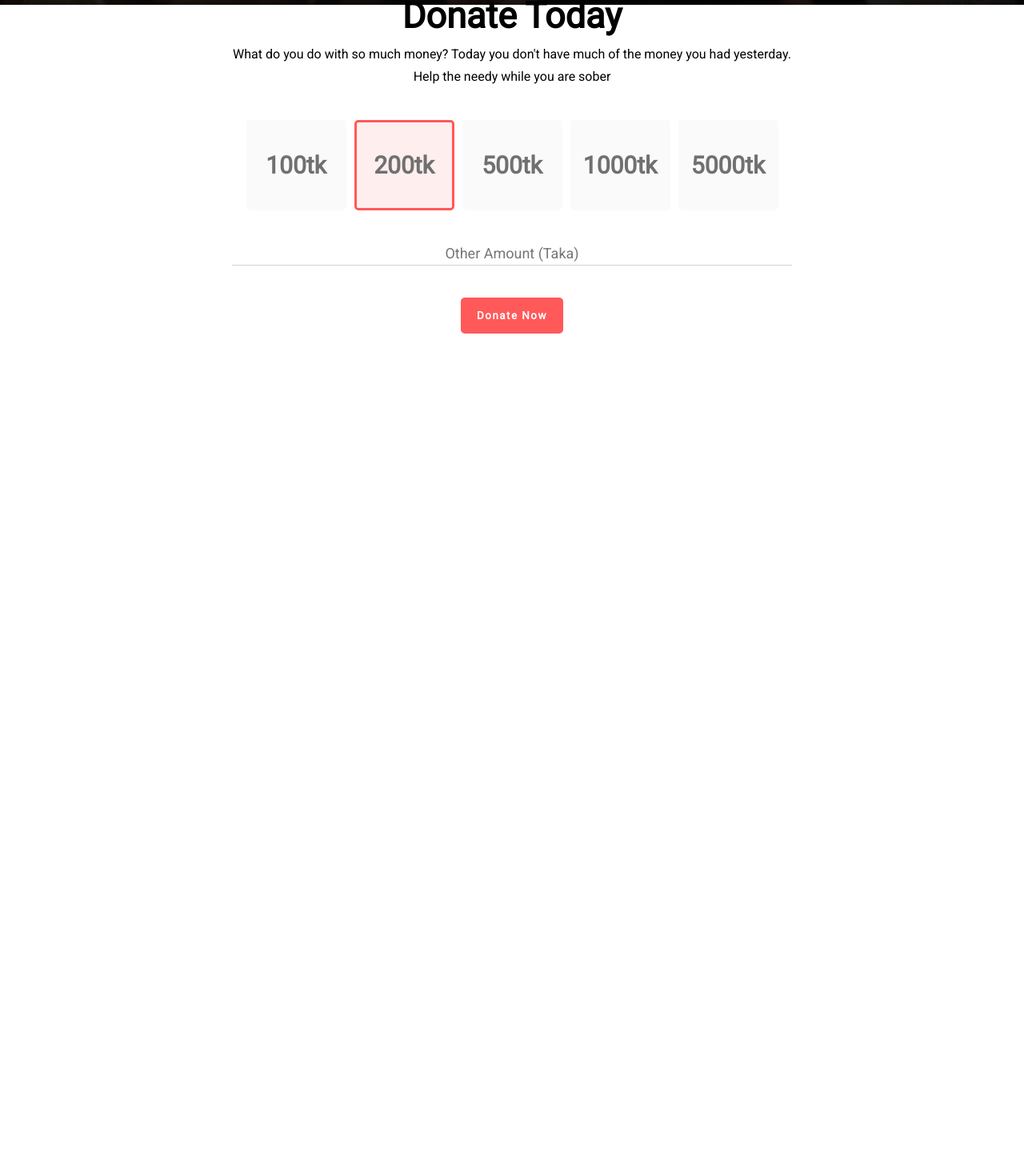
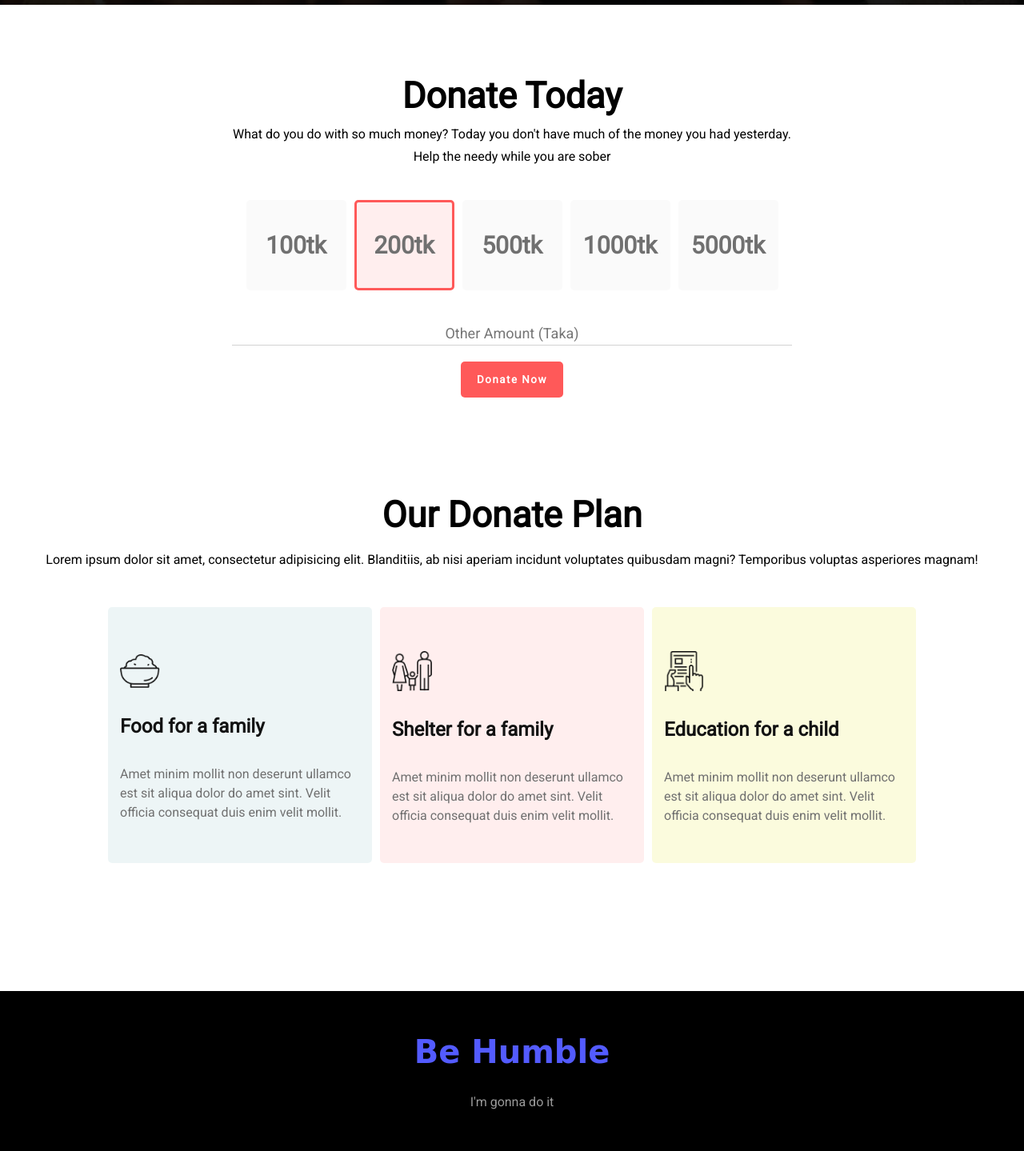
Before and after one commit to abdullahbinrowshan/s-t-first--assignment, a plain HTML site: page index.html in a window 1280 px wide. Shown: the part 624-2063 px from the top of the page at 80% size. Before the commit the page ends 1041 px from the top, so only its background shows below. Drawn offline with Linux system fonts and the light colour scheme.

Commit message:
I have done required parts of this assignment

```diff
--- a/css/style.css
+++ b/css/style.css
@@ -46,7 +46,7 @@
 }
 
 .donate-today {
-    margin: 100px none;
+    margin: 100px 0;
     display: flex;
     flex-direction: column;
     align-items: center;
@@ -58,7 +58,8 @@
     margin-bottom: 40px;
 }
 
-.amnt-head-sctn>h1 {
+.amnt-head-sctn>h1,
+.donate-plan-head>h1 {
     color: black;
     font-weight: 700;
     font-size: 45px;
@@ -66,13 +67,14 @@
     margin-bottom: 20px;
 }
 
-.amount-select-section {
+.amount-selection,
+.donate-plan-main {
     display: flex;
     gap: 10px;
     margin-bottom: 40px;
 }
 
-.amount-select-section button {
+.amount-selection button {
     font-weight: 700;
     font-size: 30px;
     line-height: 36px;
@@ -99,5 +101,80 @@
     text-align: center;
     color: #B3B3B3;
     min-width: 700px;
-    margin-bottom: 40px;
+    margin-bottom: 20px;
 }
+
+.donate-plan {
+    display: flex;
+    flex-direction: column;
+    align-items: center;
+    gap: 50px;
+    margin: 120px 0;
+}
+
+.plan-box:first-child {
+    background: rgba(79, 157, 166, 0.1);
+}
+
+.plan-box:nth-child(2) {
+    background-color: #FFEEEE;
+}
+
+.plan-box:last-child {
+    background: rgba(232, 232, 88, 0.2);
+}
+
+.plan-box {
+    display: flex;
+    align-items: center;
+    width: 330px;
+    height: 320px;
+    border-radius: 5px;
+    word-wrap: break-word;
+}
+
+.plan-box div {
+    display: flex;
+    flex-direction: column;
+    gap: 30px;
+    padding: 20px 15px 12px;
+}
+
+.plan-box>div h2 {
+    font-weight: 600;
+    font-size: 24px;
+    line-height: 36px;
+    color: #121212;
+}
+
+.plan-box>div p {
+    font-weight: 400;
+    font-size: 16px;
+    line-height: 24px;
+    color: #707070;
+}
+
+.the-footer {
+    display: flex;
+    justify-content: center;
+    align-items: center;
+    width: 100%;
+    height: 200px;
+    background-color: black;
+    font-family: monospace;
+    font-weight: 200;
+    color: rgb(154, 154, 154);
+}
+
+.the-footer div {
+    display: flex;
+    flex-direction: column;
+    align-items: center;
+    gap: 30px;
+}
+
+.the-footer>div h1 {
+    font-size: 40px;
+    font-family: cursive;
+    color: rgb(83, 91, 255);
+}
--- a/index.html
+++ b/index.html
@@ -36,7 +36,7 @@
                     Help the needy while you are sober
                 </p>
             </div>
-            <div class="amount-select-section">
+            <div class="amount-selection">
                 <button>100tk</button>
                 <button id="hot-popular">200tk</button>
                 <button>500tk</button>
@@ -50,7 +50,51 @@
                 <a style="text-decoration: none;" href="#" rel="noopener noreferrer">Donate Now</a>
             </button>
         </section>
+        <section class="donate-plan">
+            <div class="donate-plan-head">
+                <h1>Our Donate Plan</h1>
+                <p>Lorem ipsum dolor sit amet, consectetur adipisicing elit. Blanditiis, ab nisi aperiam incidunt
+                    voluptates quibusdam magni? Temporibus voluptas asperiores magnam!</p>
+            </div>
+            <div class="donate-plan-main">
+                <div class="plan-box">
+                    <div>
+                        <img width="50" src="./icons/food.png" alt="">
+                        <h2>Food for a family</h2>
+                        <p>Amet minim mollit non deserunt ullamco est sit aliqua dolor do amet sint. Velit officia
+                            consequat
+                            duis enim velit mollit.</p>
+                    </div>
+                </div>
+                <div class="plan-box">
+                    <div>
+                        <img width="50" src="./icons/shelter.png" alt="">
+                        <h2>Shelter for a family</h2>
+                        <p>Amet minim mollit non deserunt ullamco est sit aliqua dolor do amet sint. Velit officia
+                            consequat
+                            duis enim velit mollit.</p>
+                    </div>
+                </div>
+                <div class="plan-box">
+                    <div>
+                        <img width="50" src="./icons/Frame-1.png" alt="">
+                        <h2>Education for a child</h2>
+                        <p>Amet minim mollit non deserunt ullamco est sit aliqua dolor do amet sint. Velit officia
+                            consequat
+                            duis enim velit mollit.</p>
+                    </div>
+                </div>
+            </div>
+        </section>
     </main>
+    <footer>
+        <section class="the-footer">
+            <div>
+                <h1>Be Humble</h1>
+                <p>I'm gonna do it</p>
+            </div>
+        </section>
+    </footer>
 </body>
 
 </html>
```
Also changed, not shown: icons/Frame-1.png (added), icons/blood.svg (added), icons/bus.svg (added), icons/clothes.svg (added), icons/food.png (added), icons/icon11.svg (added), icons/icon13.svg (added), icons/icon4.svg (added), icons/icon5.svg (added), icons/icon6.svg (added), icons/icon7.svg (added), icons/icon8.svg (added), icons/icon9.svg (added), icons/medicine.svg (added), 1 more files, 1 other file.
